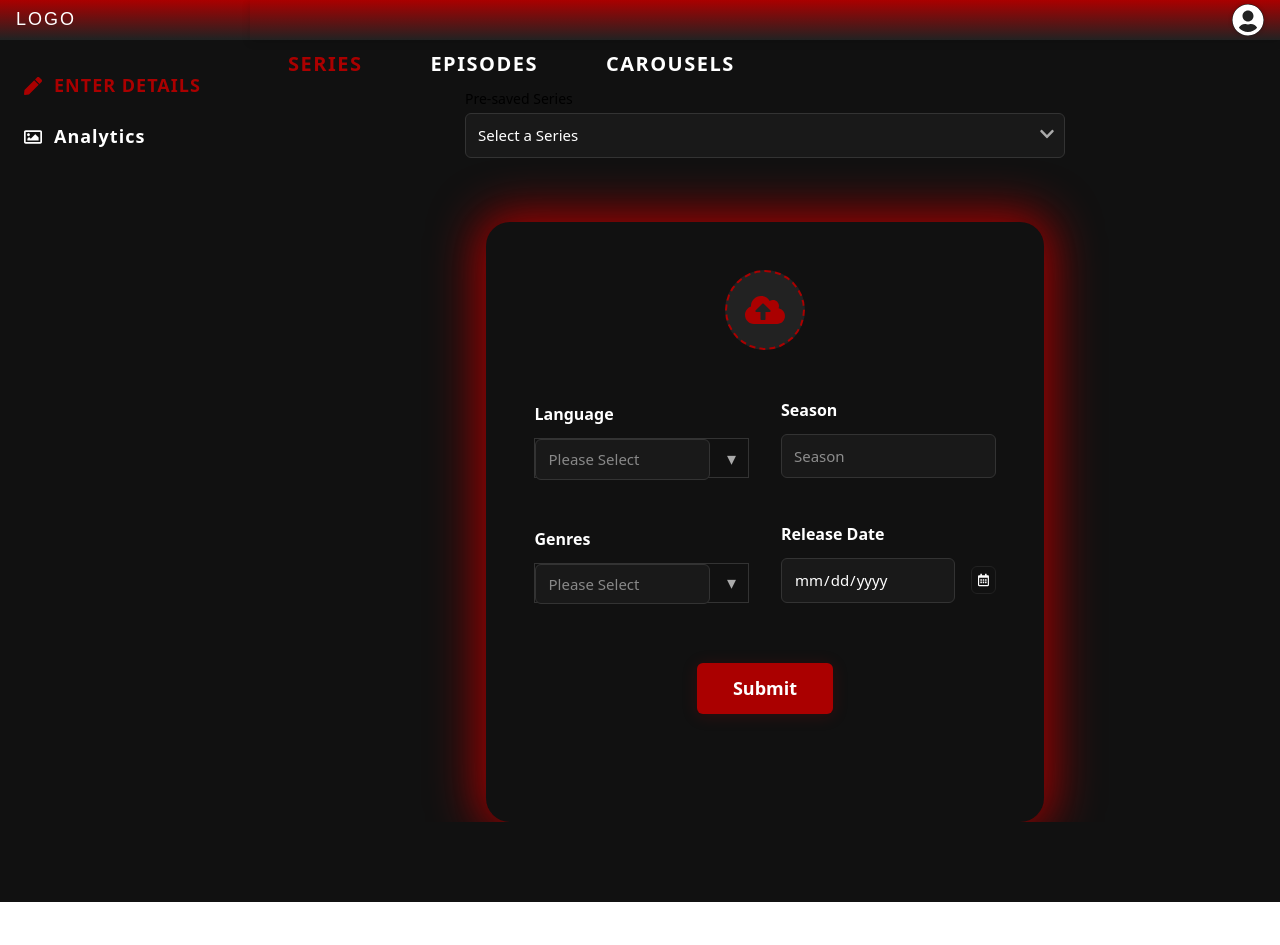
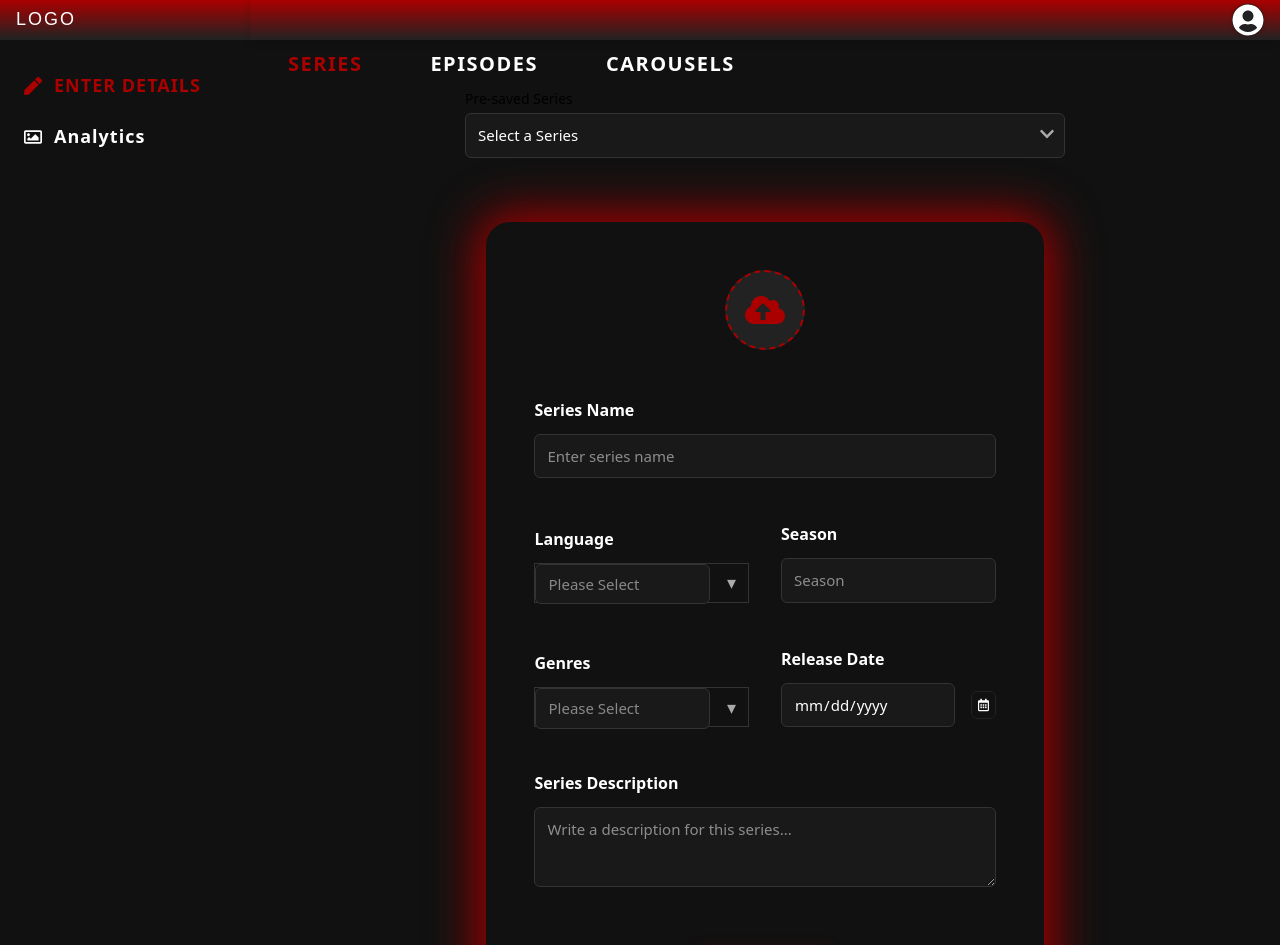
Before and after one commit to csneha204-pixel/audioAppAdminPanel, a React (Vite) app: page /dashboard in a window 1280 px wide. Shown: the top 945 px of the page. Before the commit the page ends 902 px from the top, so only its background shows below. Built offline with nearby package versions, Linux system fonts and the light colour scheme.

Commit message:
series missing input fields

```diff
--- a/src/pages/dashboard/common/series/Series.tsx
+++ b/src/pages/dashboard/common/series/Series.tsx
@@ -22,10 +22,12 @@ const genreOptions = [
 
 const Series: React.FC = () => {
   const [image, setImage] = useState<File | null>(null);
+  const [seriesName, setSeriesName] = useState("");
   const [language, setLanguage] = useState<string[]>([]);
   const [genre, setGenre] = useState<string[]>([]);
   const [season, setSeason] = useState("");
   const [releaseDate, setReleaseDate] = useState("");
+  const [description, setDescription] = useState("");
 
   const handleImageChange = (e: React.ChangeEvent<HTMLInputElement>) => {
     if (e.target.files && e.target.files[0]) {
@@ -71,11 +73,13 @@ const Series: React.FC = () => {
       // Simulate fetching data for the selected series
       // In real app, fetch from API
       const fakeData = {
+        seriesName: "Sample Series Name",
         image: null,
         language: ["en"],
         genre: ["action"],
         season: "1",
         releaseDate: "2025-12-21",
+        description: "This is a sample description for the series."
       };
       setEditData(fakeData);
       setEditMode(true);
@@ -90,8 +94,9 @@ const Series: React.FC = () => {
     setEditData((prev: any) => ({ ...prev, [field]: value }));
   };
   const handleEditImageChange = (e: React.ChangeEvent<HTMLInputElement>) => {
-    if (e.target.files && e.target.files[0]) {
-      setEditData((prev: any) => ({ ...prev, image: e.target.files[0] }));
+    const files = e.target.files;
+    if (files && files[0]) {
+      setEditData((prev: any) => ({ ...prev, image: files[0] }));
     }
   };
   const handleEditSubmit = (e: React.FormEvent) => {
@@ -126,6 +131,18 @@ const Series: React.FC = () => {
               />
             </label>
             {editData.image && <span className={styles.fileName}>{typeof editData.image === 'string' ? editData.image : editData.image.name}</span>}
+          </div>
+          <div className={styles.formRow}>
+            <div className={styles.formCol} style={{ width: '100%' }}>
+              <label className={styles.label}>Series Name</label>
+              <input
+                type="text"
+                className={styles.input}
+                value={editData.seriesName || ''}
+                onChange={e => handleEditChange('seriesName', e.target.value)}
+                placeholder="Enter series name"
+              />
+            </div>
           </div>
           <div className={styles.formRow}>
             <div className={styles.formCol}>
@@ -183,6 +200,18 @@ const Series: React.FC = () => {
               </div>
             </div>
           </div>
+          <div className={styles.formRow}>
+            <div className={styles.formCol} style={{ width: '100%' }}>
+              <label className={styles.label}>Series Description</label>
+              <textarea
+                className={styles.input}
+                style={{ minHeight: 80, resize: 'vertical' }}
+                value={editData.description || ''}
+                onChange={e => handleEditChange('description', e.target.value)}
+                placeholder="Write a description for this series..."
+              />
+            </div>
+          </div>
           <div className={styles.submitRow}>
             <button type="submit" className={styles.submitBtn}>Update</button>
           </div>
@@ -200,6 +229,18 @@ const Series: React.FC = () => {
               />
             </label>
             {image && <span className={styles.fileName}>{image.name}</span>}
+          </div>
+          <div className={styles.formRow}>
+            <div className={styles.formCol} style={{ width: '100%' }}>
+              <label className={styles.label}>Series Name</label>
+              <input
+                type="text"
+                className={styles.input}
+                value={seriesName}
+                onChange={e => setSeriesName(e.target.value)}
+                placeholder="Enter series name"
+              />
+            </div>
           </div>
           <div className={styles.formRow}>
             <div className={styles.formCol}>
@@ -257,6 +298,18 @@ const Series: React.FC = () => {
               </div>
             </div>
           </div>
+          <div className={styles.formRow}>
+            <div className={styles.formCol} style={{ width: '100%' }}>
+              <label className={styles.label}>Series Description</label>
+              <textarea
+                className={styles.input}
+                style={{ minHeight: 80, resize: 'vertical' }}
+                value={description}
+                onChange={e => setDescription(e.target.value)}
+                placeholder="Write a description for this series..."
+              />
+            </div>
+          </div>
           <div className={styles.submitRow}>
             <button type="submit" className={styles.submitBtn}>Submit</button>
           </div>
```
